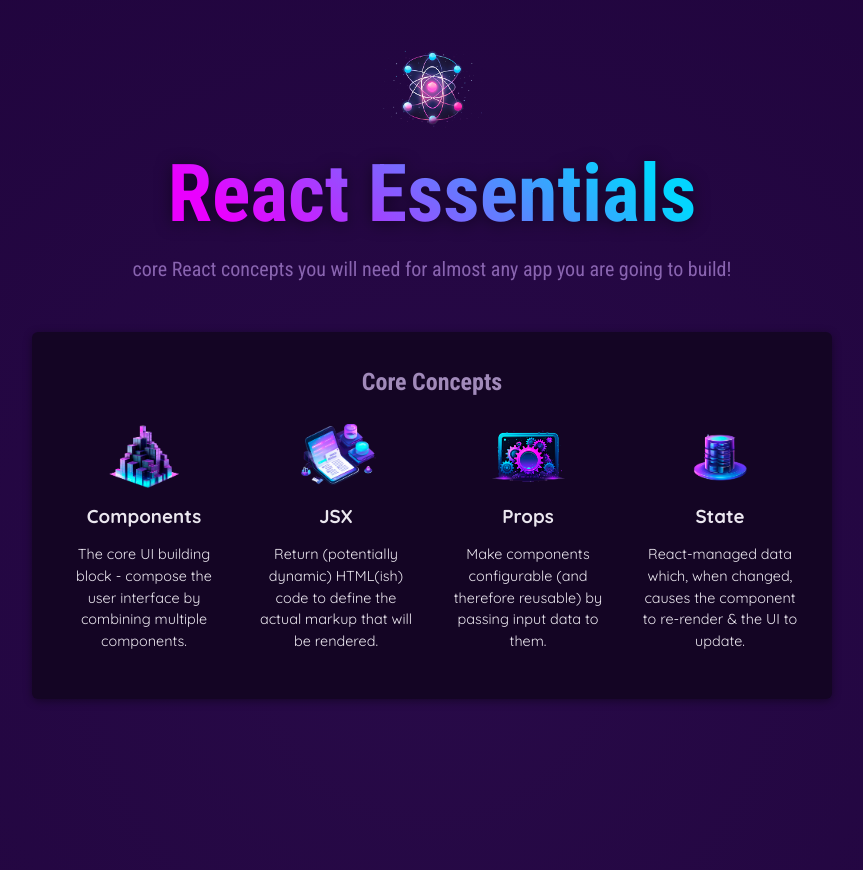
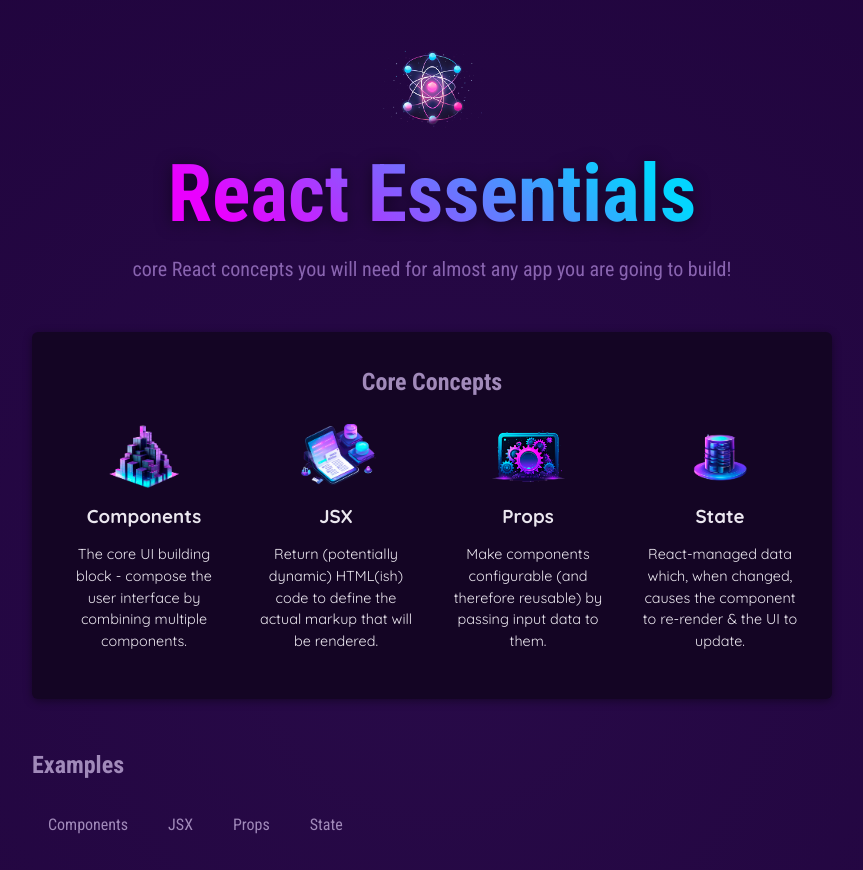
Before and after one commit to zero258014/react-course-practice, a React (Vite) app in the folder 01-starting-project/: page / in a window 1280 px wide. Shown: the top 870 px of the page, without its empty margins (208-1071 px from the left). Built offline with nearby package versions, Linux system fonts and the light colour scheme.

Commit message:
Split css file and create TabButton component.

```diff
--- a/01-starting-project/src/App.jsx
+++ b/01-starting-project/src/App.jsx
@@ -1,6 +1,7 @@
 import { CORE_CONCEPTS } from "./data.js";
-import Header from "./components/Header.jsx";
-import CoreConcept from "./components/CoreConcept.jsx";
+import Header from "./components/Header/Header.jsx";
+import CoreConcept from "./components/CoreConcept/CoreConcept.jsx";
+import TabButton from "./components/TabButton/TabButton.jsx";
 
 function App() {
   return (
@@ -22,6 +23,15 @@
             <CoreConcept {...CORE_CONCEPTS[3]} />
           </ul>
         </section>
+        <section id="examples">
+          <h2>Examples</h2>
+          <menu>
+            <TabButton>Components</TabButton>
+            <TabButton>JSX</TabButton>
+            <TabButton>Props</TabButton>
+            <TabButton>State</TabButton>
+          </menu>
+        </section>
       </main>
     </div>
   );
--- /dev/null
+++ b/01-starting-project/src/components/CoreConcept/CoreConcept.css
@@ -0,0 +1,35 @@
+#core-concepts {
+  padding: 2rem;
+  border-radius: 6px;
+  background-color: #140524;
+  box-shadow: 0 2px 8px rgba(0, 0, 0, 0.4);
+}
+
+#core-concepts ul {
+  list-style: none;
+  padding: 0;
+  margin: 0;
+  display: flex;
+  gap: 2rem;
+  flex-wrap: wrap;
+  justify-content: center;
+}
+
+#core-concepts li {
+  width: 10rem;
+  text-align: center;
+}
+
+#core-concepts li img {
+  height: 4rem;
+  width: 6rem;
+  object-fit: cover;
+}
+
+#core-concepts li h3 {
+  margin: 0.5rem 0;
+}
+
+#core-concepts li p {
+  font-size: 0.9rem;
+}
--- a/01-starting-project/src/components/CoreConcept.jsx
+++ b/01-starting-project/src/components/CoreConcept/CoreConcept.jsx
@@ -1,3 +1,5 @@
+import "./CoreConcept.css";
+
 // 引数はpropsを使ってもいいですし、{key}の形で使ってもいいです。
 export default function CoreConcept({ title, description, image }) {
   return (
--- /dev/null
+++ b/01-starting-project/src/components/Header/Header.css
@@ -0,0 +1,27 @@
+header {
+  text-align: center;
+  margin: 3rem 0;
+}
+
+header img {
+  height: 5rem;
+  width: 10rem;
+  object-fit: cover;
+}
+
+header h1 {
+  margin: 0;
+  font-family: "Roboto Condensed", sans-serif;
+  font-size: 5rem;
+  background: linear-gradient(40deg, #ea00ff, #ea00ff, #03d5ff, #03d5ff);
+  -webkit-background-clip: text;
+  -webkit-text-fill-color: transparent;
+  filter: drop-shadow(0 2px 8px rgba(0, 0, 0, 0.5));
+}
+
+header p {
+  margin: 0;
+  font-size: 1.25rem;
+  color: #8964b0;
+  font-family: "Roboto Condensed", sans-serif;
+}
--- a/01-starting-project/src/components/Header.jsx
+++ b/01-starting-project/src/components/Header/Header.jsx
@@ -1,4 +1,5 @@
-import reactImg from "../assets/react-core-concepts.png";
+import reactImg from "../../assets/react-core-concepts.png";
+import "./Header.css";
 
 const reactDescriptions = ["Fundamental", "crucial", "core"];
 
--- /dev/null
+++ b/01-starting-project/src/components/TabButton/TabButton.jsx
@@ -0,0 +1,7 @@
+export default function TabButton(props) {
+  return (
+    <li>
+      <button>{props.children}</button>
+    </li>
+  );
+}
--- a/01-starting-project/src/index.css
+++ b/01-starting-project/src/index.css
@@ -19,45 +19,10 @@
   min-height: 80rem;
 }
 
-header {
-  text-align: center;
-  margin: 3rem 0;
-}
-
-header img {
-  height: 5rem;
-  width: 10rem;
-  object-fit: cover;
-}
-
-header h1 {
-  margin: 0;
-  font-family: "Roboto Condensed", sans-serif;
-  font-size: 5rem;
-  background: linear-gradient(40deg, #ea00ff, #ea00ff, #03d5ff, #03d5ff);
-  -webkit-background-clip: text;
-  -webkit-text-fill-color: transparent;
-  filter: drop-shadow(0 2px 8px rgba(0, 0, 0, 0.5));
-}
-
-header p {
-  margin: 0;
-  font-size: 1.25rem;
-  color: #8964b0;
-  font-family: "Roboto Condensed", sans-serif;
-}
-
 main {
   width: 90%;
   max-width: 50rem;
   margin: auto;
-}
-
-#core-concepts {
-  padding: 2rem;
-  border-radius: 6px;
-  background-color: #140524;
-  box-shadow: 0 2px 8px rgba(0, 0, 0, 0.4);
 }
 
 main h2 {
@@ -65,35 +30,6 @@
   font-family: "Roboto Condensed", sans-serif;
   margin: 0 0 1.5rem 0;
   color: #a18aba;
-}
-
-#core-concepts ul {
-  list-style: none;
-  padding: 0;
-  margin: 0;
-  display: flex;
-  gap: 2rem;
-  flex-wrap: wrap;
-  justify-content: center;
-}
-
-#core-concepts li {
-  width: 10rem;
-  text-align: center;
-}
-
-#core-concepts li img {
-  height: 4rem;
-  width: 6rem;
-  object-fit: cover;
-}
-
-#core-concepts li h3 {
-  margin: 0.5rem 0;
-}
-
-#core-concepts li p {
-  font-size: 0.9rem;
 }
 
 #examples {
```
